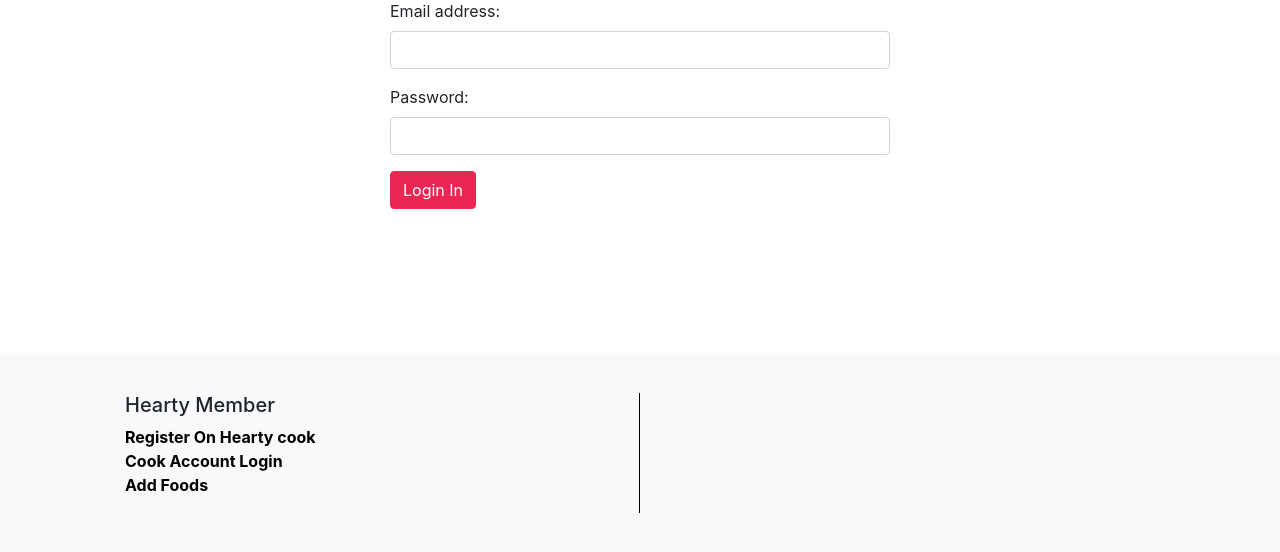
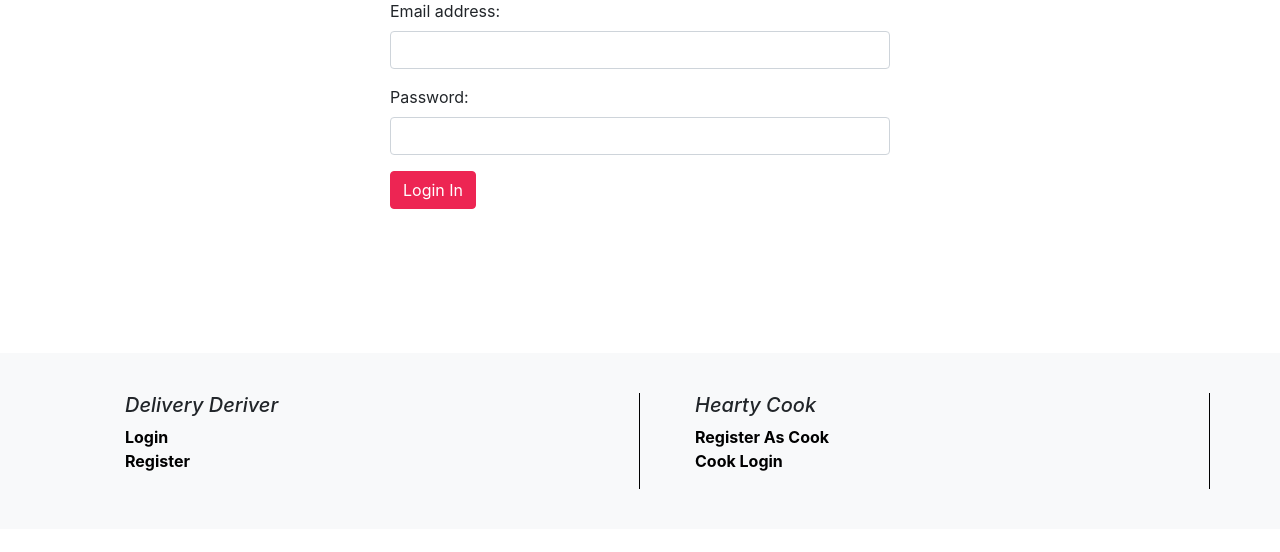
Before and after one commit to Jibank21/Heartycook, a PHP site: page /customer/index.php in a window 1280 px wide. Shown: the part 163-715 px from the top of the page. Run offline with PHP 8.4, Linux system fonts and the light colour scheme; some libraries are stand-ins or nearby versions.

Commit message:
some changes

```diff
--- a/changestatus.php
+++ b/changestatus.php
@@ -6,7 +6,7 @@ if(isset($updstatus))
 {
 	if(!empty($_SESSION['id']))
 {
-	  if(mysqli_query($con,"update order set fldstatus='$status' where order_id='$order_id'"))
+	  if(mysqli_query($con,"UPDATE orders set fldstatus='$status' where order_id='$order_id'"))
 	  {
 		  header("location:food.php");
 	  }
@@ -27,7 +27,7 @@ else
      <script src="https://stackpath.bootstrapcdn.com/bootstrap/4.3.1/js/bootstrap.min.js" integrity="sha384-JjSmVgyd0p3pXB1rRibZUAYoIIy6OrQ6VrjIEaFf/nJGzIxFDsf4x0xIM+B07jRM" crossorigin="anonymous"></script>
 	  <!--bootstrap files-->
 	  <style>
-	  ul li{}
+	  ul li{list-style:none;}
 		ul li a {color:black;}
 		ul li a:hover {color:black; font-weight:bold;}
 		ul li {list-style:none;}
--- a/customer/footer.php
+++ b/customer/footer.php
@@ -4,20 +4,20 @@
 			      <div class="row animated fadeIn">
 
 
-					  <!-- <div class="col-sm-6" style=" border-right:1px solid black;">
+					  <div class="col-sm-6" style=" border-right:1px solid black;">
 					    <ul>
-                          <li><h5>ADMIN SECTION</h5></li>
-						  <li><a href="admin.php">Admin Login</a></li>
+                          <li><h5><I>Delivery Deriver</I></h5></li>
+						  <li><a href="Delivery_driver.php">Login</a></li>
+						  <li><a href="Delivery_register.php"> Register</a></li>
 
 						</ul>
-					  </div> -->
+					  </div>
 
 					  <div class="col-sm-6" style=" border-right:1px solid black;">
 					     <ul>
-						  <li><h5>Hearty Member </h5></li>
-						  <li><a href="../register.php">Register On Hearty cook</a></li>
-						  <li><a href="../cook_login.php">Cook Account Login</a></li>
-						  <li><a href="../food.php">Add Foods</a></li>
+						  <li><h5><I> Hearty Cook</I></h5></li>
+						  <li><a href="register.php">Register As Cook</a></li>
+						  <li><a href="cook_login.php">Cook Login</a></li>
 
 						</ul>
 					  </div>
--- a/food.php
+++ b/food.php
@@ -383,7 +383,8 @@ if(isset($upd_account))
 				<th>Order Status</th>
 				<th>Update Status</th>
 				<?php
-				$orderquery=mysqli_query($con,"select * from order where cook_id='$vrid'");
+
+				$orderquery=mysqli_query($con,"SELECT * from orders order by cook_id='$vrid'");
 				if(mysqli_num_rows($orderquery))
 				{
 					while($orderrow=mysqli_fetch_array($orderquery))
```
Also changed, not shown: customer/cart.php (+10 -10 lines), dashboard.php (+5 -5 lines), searchfood.php (+6 -6 lines).
